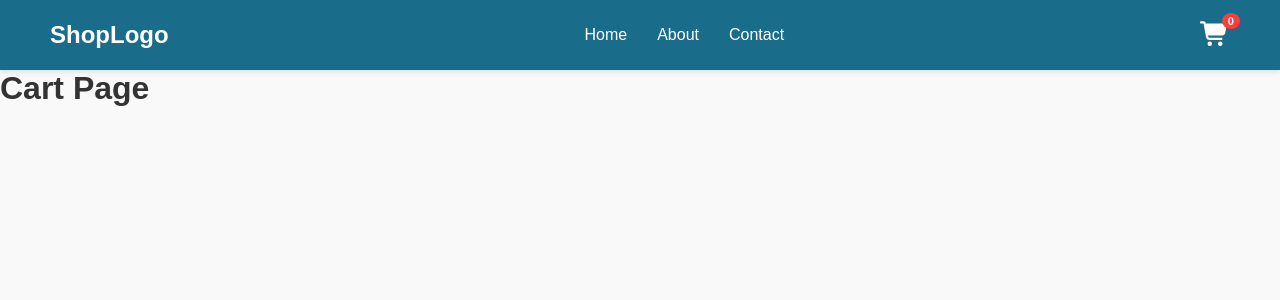
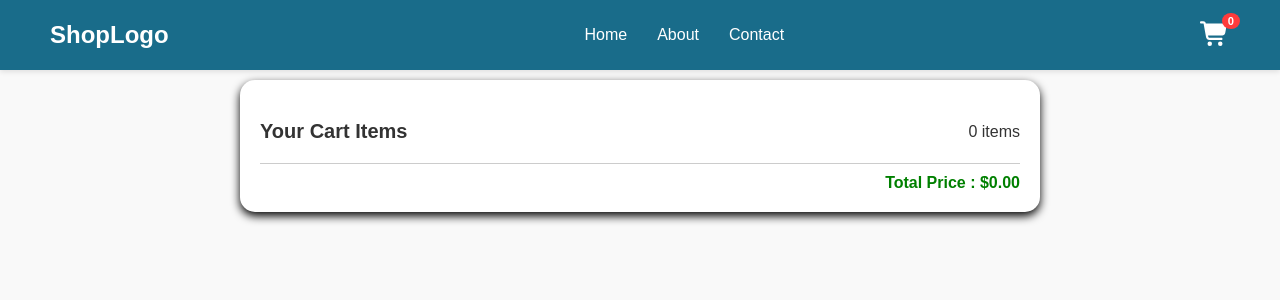
Before and after one commit to vineet-lovanshi/using_redux_toolkit, a React (Vite) app: page /cart-page in a window 1280 px wide. Shown: the top 300 px of the page. Built offline with nearby package versions, Linux system fonts and the light colour scheme.

Commit message:
listing cart items

```diff
--- a/src/AddCart.jsx
+++ b/src/AddCart.jsx
@@ -6,7 +6,7 @@
 import { useNavigate } from "react-router";
 const AddCart = () => {
   const cartSelector = useSelector((state) => state.cart.items);
-  console.log(cartSelector);
+  // console.log(cartSelector);
 
   const navigate = useNavigate();
 
--- a/src/App.css
+++ b/src/App.css
@@ -11,3 +11,57 @@
 .clear-btn:hover {
   background-color: rgb(47, 36, 98);
 }
+.cart-container {
+  max-width: 800px;
+  margin: 10px auto 20px auto;
+
+  background-color: white;
+  padding: 20px;
+  border-radius: 15px;
+  box-shadow: 0px 4px 10px rgba(0, 0, 0, 1);
+}
+.cart-header {
+  display: flex;
+  justify-content: space-between;
+  align-items: center;
+  margin-top: 20px;
+  padding-bottom: 20px;
+  border-bottom: 1px solid #ccc;
+}
+.cart-header h2 {
+  font-size: 20px;
+  margin: 0;
+}
+.cart-item {
+  display: flex;
+  align-items: center;
+  justify-content: space-between;
+  padding: 15px 0px;
+  border-bottom: 1px solid #ccc;
+}
+.item-info {
+  display: flex;
+  align-items: center;
+  gap: 15px;
+}
+.item-info img {
+  width: 80px;
+  height: 90px;
+  object-fit: cover;
+  border-radius: 10px;
+}
+.item-actions {
+  text-align: right;
+}
+.item-actions .price {
+  font-size: 16px;
+  font-weight: bold;
+  margin-bottom: 10px;
+  display: block;
+}
+.cart-footer {
+  text-align: right;
+  font-weight: bold;
+  margin-top: 10px;
+  color: green;
+}
--- a/src/CartPage.jsx
+++ b/src/CartPage.jsx
@@ -1,9 +1,39 @@
 import React from "react";
+import { useSelector } from "react-redux";
 
 const CartPage = () => {
+  const cartSelector = useSelector((state) => state.cart.items);
+  // console.log(selector);
+
   return (
     <div>
-      <h1>Cart Page</h1>
+      <div className="cart-container">
+        <div className="cart-header">
+          <h2>Your Cart Items</h2>
+          <span>{cartSelector.length} items</span>
+        </div>
+        {cartSelector.length > 0
+          ? cartSelector.map((item) => (
+              <div className="cart-item" key={item.id}>
+                <div className="item-info">
+                  <img src={item.thumbnail} alt="" />
+                  <div className="item-details">
+                    <h4>{item.title}</h4>
+                    <p>{item.brand}</p>
+                  </div>
+                </div>
+                <div className="item-actions">
+                  <span className="price">$ {item.price}</span>
+                  <button className="btn">Remove</button>
+                </div>
+              </div>
+            ))
+          : null}
+        <div className="cart-footer">
+          Total Price : $
+          {cartSelector.reduce((sum, item) => sum + item.price, 0).toFixed(2)}
+        </div>
+      </div>
     </div>
   );
 };
```
